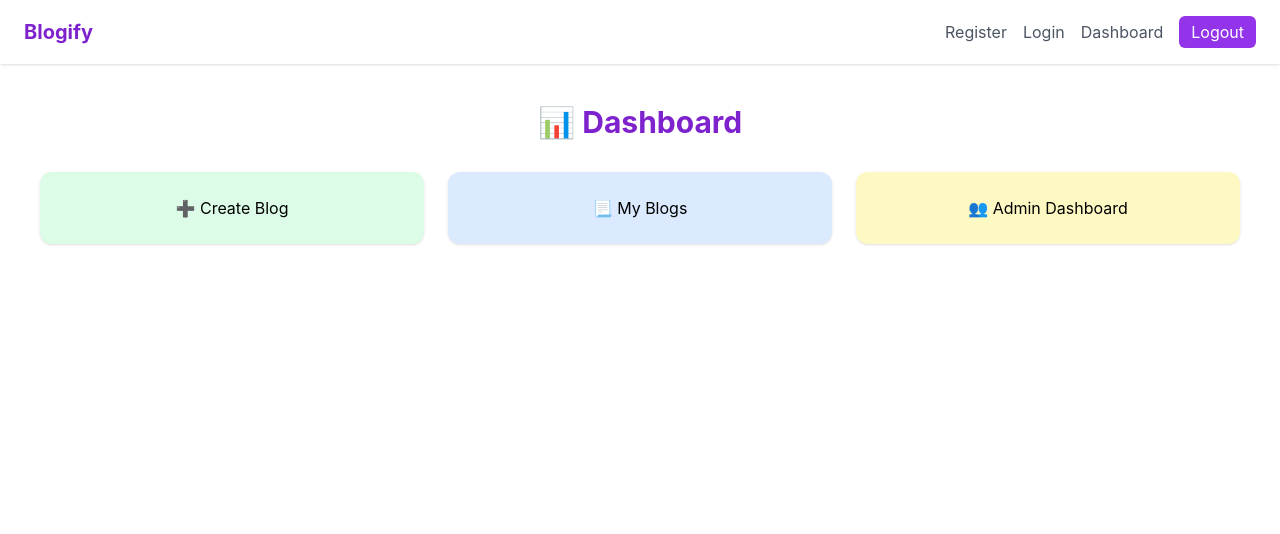
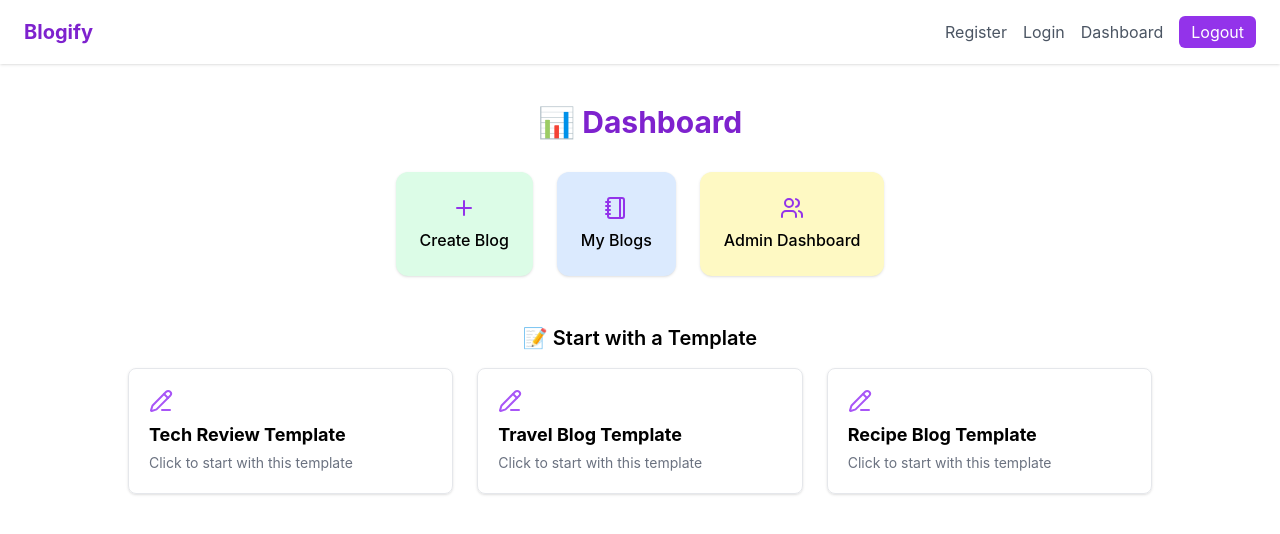
Before and after one commit to Megha03-coder/Blogging-Platform, a React (Create React App) app in the folder client/: page /dashboard in a window 1280 px wide. Shown: the top 534 px of the page. Built offline with nearby package versions, Linux system fonts and the light colour scheme.

Commit message:
create myblog page and edit dashboard

```diff
--- a/client/package.json
+++ b/client/package.json
@@ -8,6 +8,7 @@
     "@testing-library/react": "^16.3.0",
     "@testing-library/user-event": "^13.5.0",
     "axios": "^1.10.0",
+    "lucide-react": "^0.518.0",
     "react": "^18.3.1",
     "react-dom": "^18.3.1",
     "react-quill": "^2.0.0",
--- a/client/src/pages/CreateBlog.jsx
+++ b/client/src/pages/CreateBlog.jsx
@@ -1,32 +1,30 @@
-import React, { useState } from 'react';
+
+import React, { useState, useEffect } from 'react';
+import { useLocation, useNavigate } from 'react-router-dom';
 import ReactQuill from 'react-quill';
 import 'react-quill/dist/quill.snow.css';
 import axios from 'axios';
-import { useNavigate } from 'react-router-dom';
-
-const modules = {
-  toolbar: [
-    [{ header: [1, 2, false] }],
-    ['bold', 'italic', 'underline', 'strike'],
-    ['blockquote', 'code-block'],
-    [{ list: 'ordered' }, { list: 'bullet' }],
-    ['link', 'image'], // ✅ Enable image uploads
-    ['clean'],
-  ],
-};
 
 export default function CreateBlog() {
+  const location = useLocation();
+  const navigate = useNavigate();
+
   const [title, setTitle] = useState('');
   const [content, setContent] = useState('');
-  const navigate = useNavigate();
 
-  const handleSubmit = async (e) => {
-    e.preventDefault();
+  // Load template if passed via location.state
+  useEffect(() => {
+    if (location.state?.template) {
+      setTitle(location.state.template.title);
+      setContent(location.state.template.content);
+    }
+  }, [location]);
 
+  const handleSubmit = async () => {
+    const token = localStorage.getItem('token');
     try {
-      const token = localStorage.getItem('token');
       const res = await axios.post(
-        'http://localhost:5000/api/blogs/create',
+        'http://localhost:5000/api/blogs',
         { title, content },
         {
           headers: {
@@ -34,43 +32,48 @@ export default function CreateBlog() {
           },
         }
       );
-
-      alert('✅ Blog posted successfully!');
-      navigate('/my-blogs'); // Redirect to user's blog list
+      alert('✅ Blog posted!');
+      navigate('/my-blogs');
     } catch (err) {
-      console.error('❌ Failed to post blog:', err);
-      alert(err.response?.data?.msg || 'Failed to post blog');
+      console.error(err);
+      alert('Error posting blog');
     }
   };
 
+  const modules = {
+    toolbar: [
+      [{ header: [1, 2, false] }],
+      ['bold', 'italic', 'underline', 'strike'],
+      ['blockquote', 'code-block'],
+      [{ list: 'ordered' }, { list: 'bullet' }],
+      ['link', 'image'],
+      ['clean'],
+    ],
+  };
+
   return (
-    <div className="max-w-4xl mx-auto mt-10 bg-white p-6 rounded-lg shadow">
-      <h1 className="text-3xl font-bold text-center text-teal-700 mb-6">✍️ Create New Blog</h1>
-      <form onSubmit={handleSubmit} className="space-y-6">
-        <input
-          type="text"
-          placeholder="Enter Blog Title"
-          className="w-full p-3 border border-gray-300 rounded-md focus:outline-none focus:ring-2 focus:ring-teal-400"
-          value={title}
-          onChange={(e) => setTitle(e.target.value)}
-          required
-        />
-
-        <ReactQuill
-          value={content}
-          onChange={setContent}
-          modules={modules}
-          placeholder="Start writing your blog here..."
-          className="bg-white"
-        />
-
-        <button
-          type="submit"
-          className="w-full py-3 bg-teal-600 text-white font-semibold rounded-md hover:bg-teal-700 transition"
-        >
-          Publish Blog
-        </button>
-      </form>
+    <div className="max-w-4xl mx-auto p-8">
+      <h2 className="text-3xl font-bold mb-6 text-center text-purple-700">📝 Write a New Blog</h2>
+      <input
+        value={title}
+        onChange={(e) => setTitle(e.target.value)}
+        placeholder="Blog Title"
+        className="w-full border border-gray-300 p-2 rounded mb-4"
+      />
+      <ReactQuill
+        theme="snow"
+        value={content}
+        onChange={setContent}
+        modules={modules}
+        className="mb-6"
+        placeholder="Start writing your blog..."
+      />
+      <button
+        onClick={handleSubmit}
+        className="bg-purple-600 text-white py-2 px-6 rounded hover:bg-purple-700"
+      >
+        Post Blog
+      </button>
     </div>
   );
 }
--- a/client/src/pages/Dashboard.jsx
+++ b/client/src/pages/Dashboard.jsx
@@ -1,20 +1,62 @@
 import React from 'react';
-import { Link } from 'react-router-dom';
+import { useNavigate } from 'react-router-dom';
+import { Plus, Notebook, Users, PencilLine } from 'lucide-react';
 
 export default function Dashboard() {
+  const navigate = useNavigate();
+
+  const templates = [
+    {
+      title: "Tech Review Template",
+      content: "<h2>Introduction</h2><p>Review the latest tech...</p>",
+    },
+    {
+      title: "Travel Blog Template",
+      content: "<h2>Destination</h2><p>Describe your journey...</p>",
+    },
+    {
+      title: "Recipe Blog Template",
+      content: "<h2>Ingredients</h2><ul><li>1 cup sugar</li></ul>",
+    }
+  ];
+
+  const handleTemplateClick = (template) => {
+    navigate("/create-blog", { state: { template } });
+  };
+
   return (
-    <div className="p-10 text-center">
-      <h1 className="text-3xl font-bold text-purple-700 mb-8">📊 Dashboard</h1>
-      <div className="grid grid-cols-1 sm:grid-cols-2 md:grid-cols-3 gap-6">
-        <Link to="/create-blog" className="bg-green-100 p-6 rounded-xl shadow hover:bg-green-200">
-          ➕ Create Blog
-        </Link>
-        <Link to="/my-blogs" className="bg-blue-100 p-6 rounded-xl shadow hover:bg-blue-200">
-          📃 My Blogs
-        </Link>
-        <Link to="/admin" className="bg-yellow-100 p-6 rounded-xl shadow hover:bg-yellow-200">
-          👥 Admin Dashboard
-        </Link>
+    <div className="p-10">
+      <h2 className="text-3xl font-bold text-center text-purple-700 mb-8 flex justify-center items-center gap-2">
+        📊 Dashboard
+      </h2>
+
+      {/* Options Row */}
+      <div className="flex justify-center gap-6 mb-12">
+        <button onClick={() => navigate("/create-blog")} className="bg-green-100 p-6 rounded-xl shadow hover:shadow-md">
+          <Plus className="mx-auto text-purple-600" />
+          <p className="mt-2 font-medium">Create Blog</p>
+        </button>
+        <button onClick={() => navigate("/my-blogs")} className="bg-blue-100 p-6 rounded-xl shadow hover:shadow-md">
+          <Notebook className="mx-auto text-purple-600" />
+          <p className="mt-2 font-medium">My Blogs</p>
+        </button>
+        <button onClick={() => navigate("/admin")} className="bg-yellow-100 p-6 rounded-xl shadow hover:shadow-md">
+          <Users className="mx-auto text-purple-600" />
+          <p className="mt-2 font-medium">Admin Dashboard</p>
+        </button>
+      </div>
+
+      {/* Blog Templates */}
+      <h3 className="text-xl font-semibold text-center mb-4">📝 Start with a Template</h3>
+      <div className="grid grid-cols-1 md:grid-cols-3 gap-6 max-w-5xl mx-auto">
+        {templates.map((tpl, idx) => (
+          <div key={idx} onClick={() => handleTemplateClick(tpl)}
+            className="cursor-pointer p-5 border border-gray-200 rounded-lg shadow hover:shadow-lg hover:bg-gray-50 transition">
+            <PencilLine className="text-purple-500 mb-2" />
+            <h4 className="text-lg font-bold">{tpl.title}</h4>
+            <p className="text-sm text-gray-500 mt-1">Click to start with this template</p>
+          </div>
+        ))}
       </div>
     </div>
   );
--- a/client/src/pages/MyBlogs.jsx
+++ b/client/src/pages/MyBlogs.jsx
@@ -0,0 +1,44 @@
+import React, { useEffect, useState } from 'react';
+import axios from 'axios';
+import { Link } from 'react-router-dom';
+
+export default function MyBlogs() {
+  const [blogs, setBlogs] = useState([]);
+
+  useEffect(() => {
+    const fetchBlogs = async () => {
+      try {
+        const token = localStorage.getItem('token');
+        const res = await axios.get('http://localhost:5000/api/blogs/myblogs', {
+          headers: { Authorization: `Bearer ${token}` }
+        });
+        setBlogs(res.data);
+      } catch (err) {
+        console.error("❌ Error fetching blogs:", err);
+      }
+    };
+
+    fetchBlogs();
+  }, []);
+
+  return (
+    <div className="p-8 max-w-4xl mx-auto">
+      <h2 className="text-3xl font-bold text-purple-600 mb-6">📚 My Blogs</h2>
+      {blogs.length === 0 ? (
+        <p>No blogs found. Start by creating one!</p>
+      ) : (
+        blogs.map(blog => (
+          <div key={blog._id} className="bg-white rounded-xl shadow p-6 mb-4">
+            <h3 className="text-xl font-semibold">{blog.title}</h3>
+            <div className="text-sm text-gray-600 mb-2">Created on {new Date(blog.createdAt).toLocaleDateString()}</div>
+            <div dangerouslySetInnerHTML={{ __html: blog.content.slice(0, 200) + '...' }} />
+            <div className="mt-3 flex gap-3">
+              <Link to={`/edit/${blog._id}`} className="text-blue-600 hover:underline">Edit</Link>
+              <Link to={`/blog/${blog._id}`} className="text-green-600 hover:underline">Read More</Link>
+            </div>
+          </div>
+        ))
+      )}
+    </div>
+  );
+}
```
Also changed, not shown: 1 other file (tests, documents, lock files or other folders).
